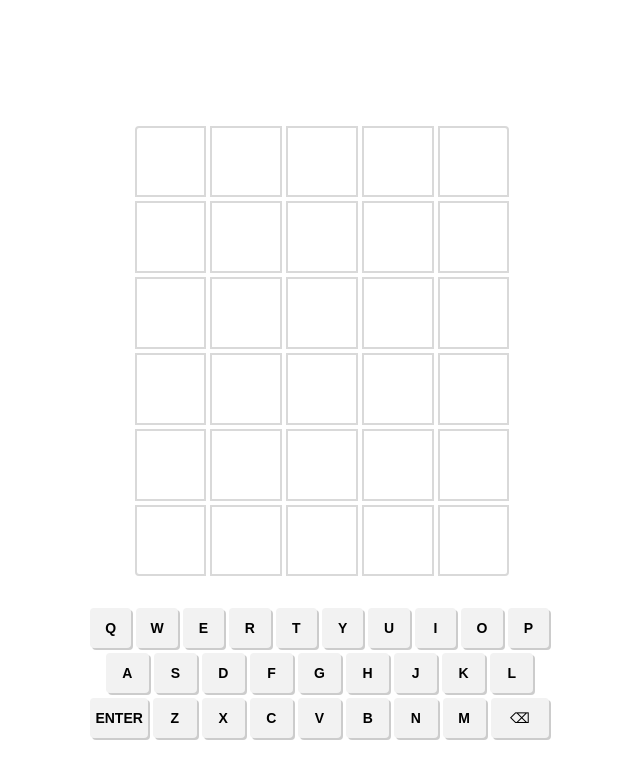
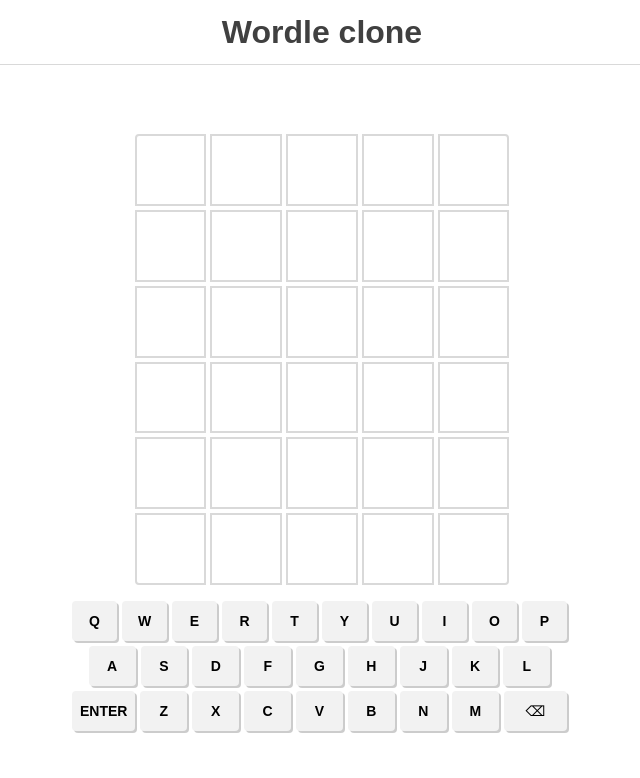
Before and after one commit to KahKitZheng/not-a-wordle, a React (Vite) app: page / in a window 1280 px wide. Shown: the top 778 px of the page, without its empty margins (318-958 px from the left). Built offline with nearby package versions, Linux system fonts and the light colour scheme.

Commit message:
Feat: Add temp header

```diff
--- a/src/components/App/App.scss
+++ b/src/components/App/App.scss
@@ -1,18 +1,34 @@
-.game-wrapper {
+.logo-wrapper {
   display: flex;
   align-items: center;
   justify-content: center;
-  gap: 2rem;
+  height: 4rem;
+  border-bottom: 1px solid var(--color-gray-800);
+  color: var(--color-gray-300);
+
+  .logo {
+    flex: 1;
+    font-size: 2rem;
+    font-weight: 600;
+  }
+}
+
+.game-wrapper {
+  flex: 1;
+  display: flex;
+  align-items: center;
+  justify-content: center;
+  gap: 0 2rem;
   position: relative;
-  height: 100%;
 }
 
 .game-form {
+  flex: 1;
   display: flex;
   align-items: center;
   justify-content: center;
   flex-direction: column;
   width: 100%;
-  gap: 2rem;
+  gap: 1rem;
   padding: 1rem;
 }
--- a/src/components/App/index.tsx
+++ b/src/components/App/index.tsx
@@ -140,9 +140,16 @@ export default function App() {
   }, [handleKeyDown]);
 
   return (
+    <>
+      <header className="logo-wrapper">
+        <h1 className="logo">Wordle clone</h1>
+      </header>
       <main className="game-wrapper">
         <form onSubmit={handleSubmit} className="game-form">
-        <GuessGrid key={`grid-${answer}`} validatedGuesses={validatedGuesses} />
+          <GuessGrid
+            key={`grid-${answer}`}
+            validatedGuesses={validatedGuesses}
+          />
           <GameKeyboard
             key={`keyboard-${answer}`}
             validatedGuesses={validatedGuesses}
@@ -159,5 +166,6 @@ export default function App() {
           />
         ) : null}
       </main>
+    </>
   );
 }
--- a/src/index.scss
+++ b/src/index.scss
@@ -11,7 +11,6 @@
 
 html {
   --game-spacing: 32px;
-  --header-height: 4rem;
 
   --color-success: hsl(150deg 70% 30%);
   --color-warning: hsl(50deg 100% 30%);
@@ -38,6 +37,8 @@ body {
 }
 
 #root {
+  display: flex;
+  flex-direction: column;
   height: 100%;
   width: 100%;
   text-align: center;
@@ -52,46 +53,3 @@ button {
   text-align: left;
   color: inherit;
 }
-
-.wrapper {
-  display: flex;
-  flex-direction: column;
-  min-height: 100%;
-}
-
-header {
-  display: flex;
-  height: var(--header-height);
-  border-bottom: 1px solid var(--color-gray-700);
-  color: var(--color-gray-300);
-}
-
-header .side {
-  width: var(--header-height);
-  display: grid;
-  place-content: center;
-}
-
-h1 {
-  flex: 1;
-  font-size: 2rem;
-  line-height: var(--header-height);
-  text-align: center;
-}
-
-@media (max-width: 25rem) {
-  h1 {
-    font-size: 1.25rem;
-  }
-}
-
-.game-wrapper {
-  flex: 1;
-  display: flex;
-  flex-direction: column;
-  gap: var(--game-spacing);
-  padding: var(--game-spacing) 32px;
-  margin: 0 auto;
-  min-width: 250px;
-  max-width: min(500px, 58vh, 100%);
-}
```
Lines whose indentation alone changed are shown as unchanged.
